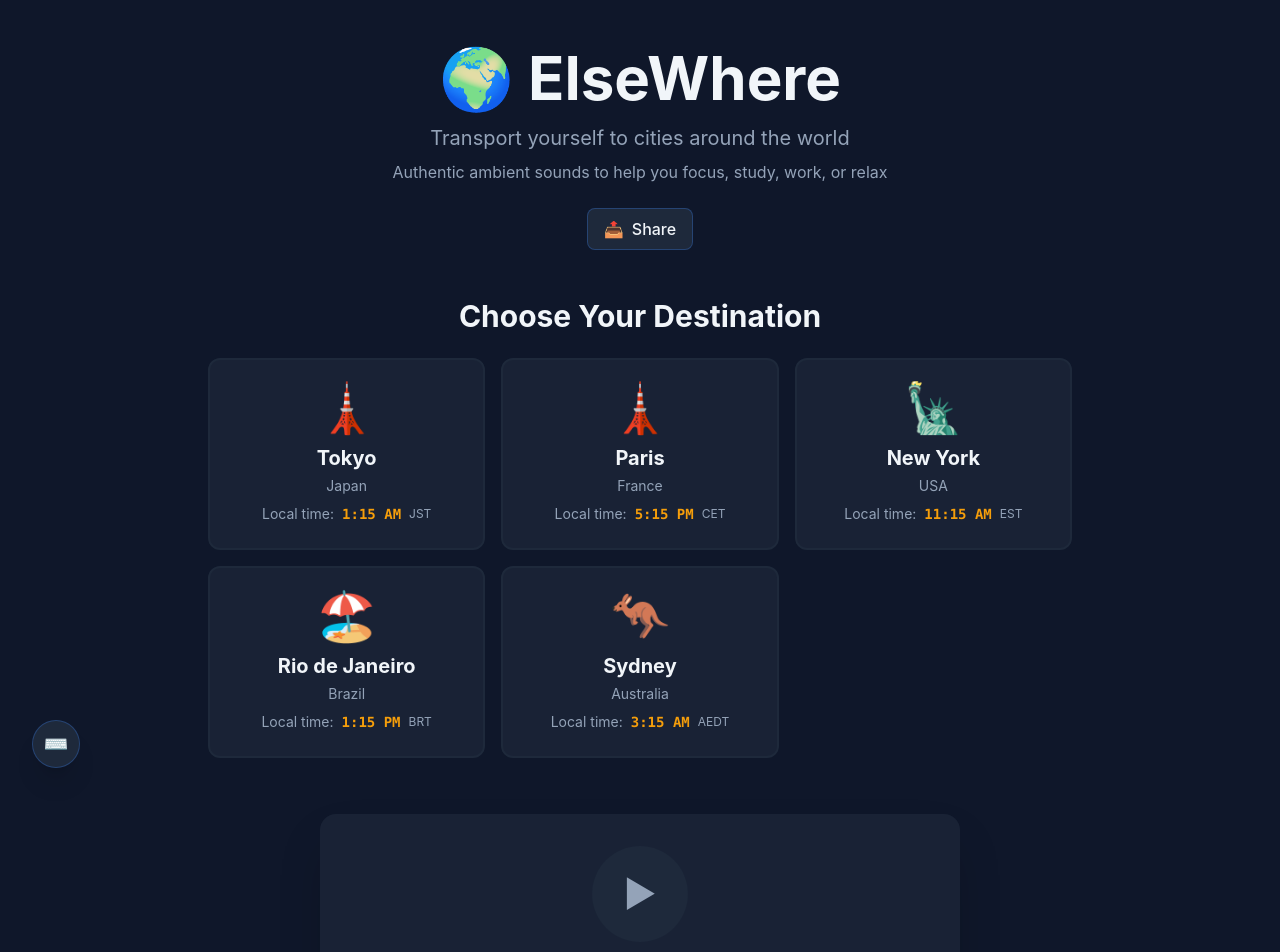
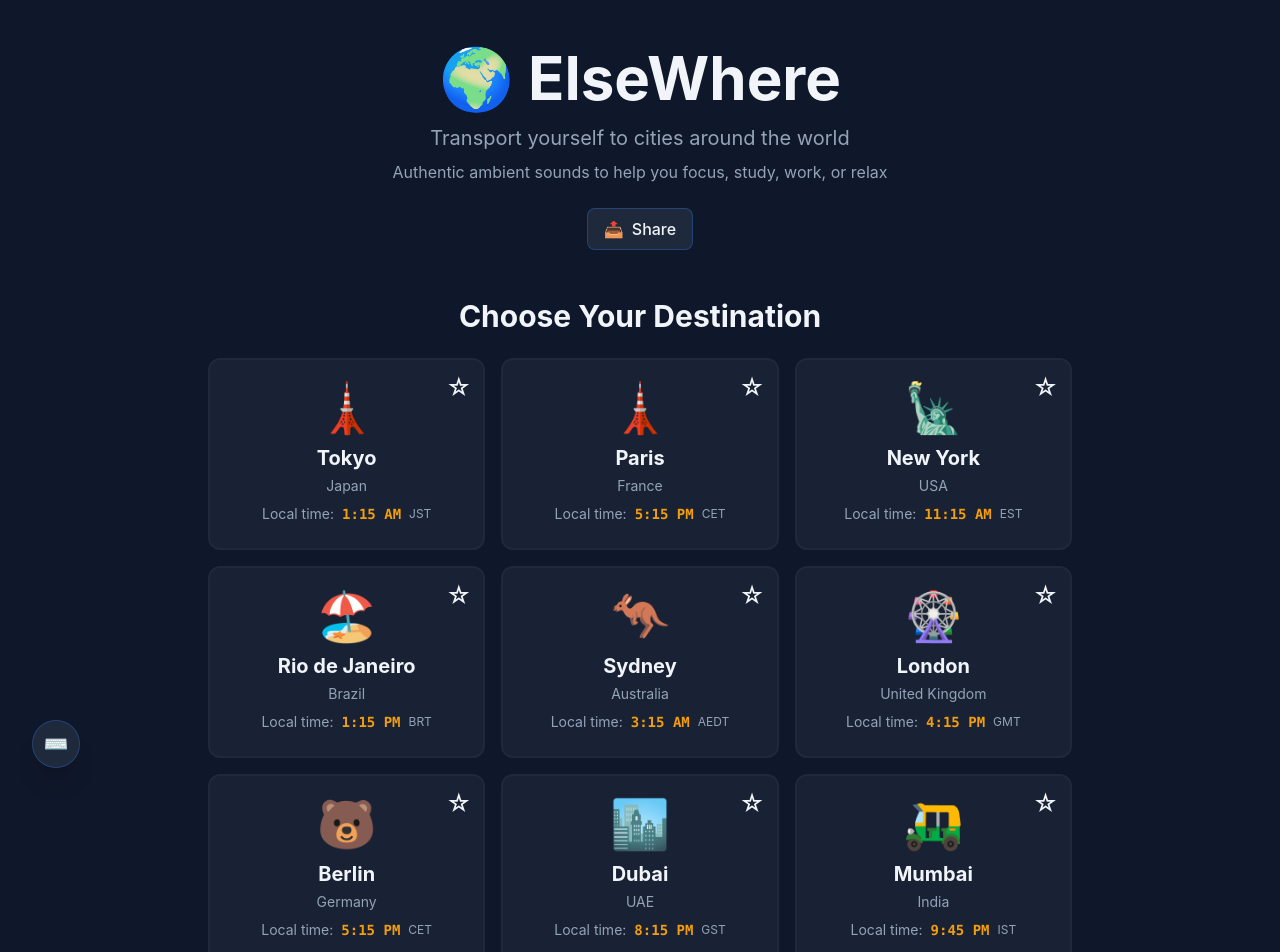
Before and after one commit to iambhagat92/elsewhere-app, a Next.js app: page / in a window 1280 px wide. Shown: the top 952 px of the page. Built offline with nearby package versions, Linux system fonts and the light colour scheme.

Commit message:
Add 5 new cities, favorites feature, and audio visualizer

```diff
--- a/components/AudioControls.js
+++ b/components/AudioControls.js
@@ -1,3 +1,5 @@
+import AudioVisualizer from './AudioVisualizer';
+
 /**
  * Audio controls component with play/pause button and volume slider
  * Fully accessible with ARIA labels and keyboard navigation
@@ -40,6 +42,11 @@ const AudioControls = ({
               '▶'
             )}
           </button>
+        </div>
+
+        {/* Audio Visualizer */}
+        <div className="flex justify-center mb-4">
+          <AudioVisualizer isPlaying={isPlaying && !isLoading} />
         </div>
 
         {/* Status Text */}
--- /dev/null
+++ b/components/AudioVisualizer.js
@@ -0,0 +1,25 @@
+/**
+ * Simple audio visualizer component
+ * Shows animated bars when audio is playing
+ */
+const AudioVisualizer = ({ isPlaying }) => {
+  if (!isPlaying) return null;
+
+  return (
+    <div className="flex items-end justify-center gap-1 h-12">
+      {[...Array(5)].map((_, i) => (
+        <div
+          key={i}
+          className="w-2 bg-gradient-to-t from-primary to-secondary rounded-full animate-pulse"
+          style={{
+            height: '100%',
+            animation: `pulse ${0.6 + i * 0.1}s ease-in-out infinite`,
+            animationDelay: `${i * 0.1}s`,
+          }}
+        />
+      ))}
+    </div>
+  );
+};
+
+export default AudioVisualizer;
--- a/components/LocationSelector.js
+++ b/components/LocationSelector.js
@@ -1,10 +1,12 @@
 import { locations, getLocalTime } from '../data/locations';
+import { useFavorites } from '../hooks/useFavorites';
 
 /**
  * Location selector component with mobile-friendly buttons
  * Shows location name, emoji, and current local time
  */
 const LocationSelector = ({ currentLocation, onLocationChange, disabled }) => {
+  const { isFavorite, toggleFavorite } = useFavorites();
   return (
     <div className="w-full max-w-4xl mx-auto px-4 py-6">
       <h2 className="text-2xl md:text-3xl font-bold text-center mb-6 text-textPrimary">
@@ -62,9 +64,22 @@ const LocationSelector = ({ currentLocation, onLocationChange, disabled }) => {
                 </span>
               </div>
 
+              {/* Favorite star */}
+              <button
+                onClick={(e) => {
+                  e.stopPropagation();
+                  toggleFavorite(location.id);
+                }}
+                className="absolute top-3 right-3 text-2xl hover:scale-125 transition-transform duration-200 focus:outline-none"
+                aria-label={isFavorite(location.id) ? 'Remove from favorites' : 'Add to favorites'}
+                title={isFavorite(location.id) ? 'Remove from favorites' : 'Add to favorites'}
+              >
+                {isFavorite(location.id) ? '⭐' : '☆'}
+              </button>
+
               {/* Active indicator */}
               {isActive && (
-                <div className="absolute top-3 right-3">
+                <div className="absolute top-3 left-3">
                   <div className="w-3 h-3 rounded-full bg-success animate-pulse"></div>
                 </div>
               )}
--- a/data/locations.js
+++ b/data/locations.js
@@ -56,6 +56,61 @@ export const locations = [
     coordinates: { lat: -33.8688, lng: 151.2093 },
     emoji: '🦘',
   },
+  {
+    id: 'london',
+    name: 'London',
+    country: 'United Kingdom',
+    timezone: 'GMT',
+    utcOffset: 0,
+    description: 'Experience the iconic sounds of London',
+    audioUrl: '/audio/london-ambient.mp3',
+    coordinates: { lat: 51.5074, lng: -0.1278 },
+    emoji: '🎡',
+  },
+  {
+    id: 'berlin',
+    name: 'Berlin',
+    country: 'Germany',
+    timezone: 'CET',
+    utcOffset: 1,
+    description: 'Feel the creative energy of Berlin',
+    audioUrl: '/audio/berlin-ambient.mp3',
+    coordinates: { lat: 52.5200, lng: 13.4050 },
+    emoji: '🐻',
+  },
+  {
+    id: 'dubai',
+    name: 'Dubai',
+    country: 'UAE',
+    timezone: 'GST',
+    utcOffset: 4,
+    description: 'Discover the modern sounds of Dubai',
+    audioUrl: '/audio/dubai-ambient.mp3',
+    coordinates: { lat: 25.2048, lng: 55.2708 },
+    emoji: '🏙️',
+  },
+  {
+    id: 'mumbai',
+    name: 'Mumbai',
+    country: 'India',
+    timezone: 'IST',
+    utcOffset: 5.5,
+    description: 'Immerse in the vibrant chaos of Mumbai',
+    audioUrl: '/audio/mumbai-ambient.mp3',
+    coordinates: { lat: 19.0760, lng: 72.8777 },
+    emoji: '🛺',
+  },
+  {
+    id: 'seoul',
+    name: 'Seoul',
+    country: 'South Korea',
+    timezone: 'KST',
+    utcOffset: 9,
+    description: 'Experience the dynamic sounds of Seoul',
+    audioUrl: '/audio/seoul-ambient.mp3',
+    coordinates: { lat: 37.5665, lng: 126.9780 },
+    emoji: '🏯',
+  },
 ];
 
 // Function to get local time for a location
--- /dev/null
+++ b/hooks/useFavorites.js
@@ -0,0 +1,55 @@
+import { useState, useEffect } from 'react';
+
+/**
+ * Custom hook for managing favorite locations
+ * Persists favorites in localStorage
+ */
+export const useFavorites = () => {
+  const [favorites, setFavorites] = useState([]);
+
+  // Load favorites from localStorage on mount
+  useEffect(() => {
+    if (typeof window !== 'undefined') {
+      const stored = localStorage.getItem('elsewhere_favorites');
+      if (stored) {
+        try {
+          setFavorites(JSON.parse(stored));
+        } catch (error) {
+          console.error('Failed to load favorites:', error);
+        }
+      }
+    }
+  }, []);
+
+  // Save favorites to localStorage whenever they change
+  useEffect(() => {
+    if (typeof window !== 'undefined' && favorites.length >= 0) {
+      localStorage.setItem('elsewhere_favorites', JSON.stringify(favorites));
+    }
+  }, [favorites]);
+
+  const isFavorite = (locationId) => {
+    return favorites.includes(locationId);
+  };
+
+  const toggleFavorite = (locationId) => {
+    setFavorites((prev) => {
+      if (prev.includes(locationId)) {
+        return prev.filter((id) => id !== locationId);
+      } else {
+        return [...prev, locationId];
+      }
+    });
+  };
+
+  const clearFavorites = () => {
+    setFavorites([]);
+  };
+
+  return {
+    favorites,
+    isFavorite,
+    toggleFavorite,
+    clearFavorites,
+  };
+};
```
Also changed, not shown: public/audio/NEW_CITIES_AUDIO.md (added, +117 -0 lines), 2 other files (tests, documents, lock files or other folders).
